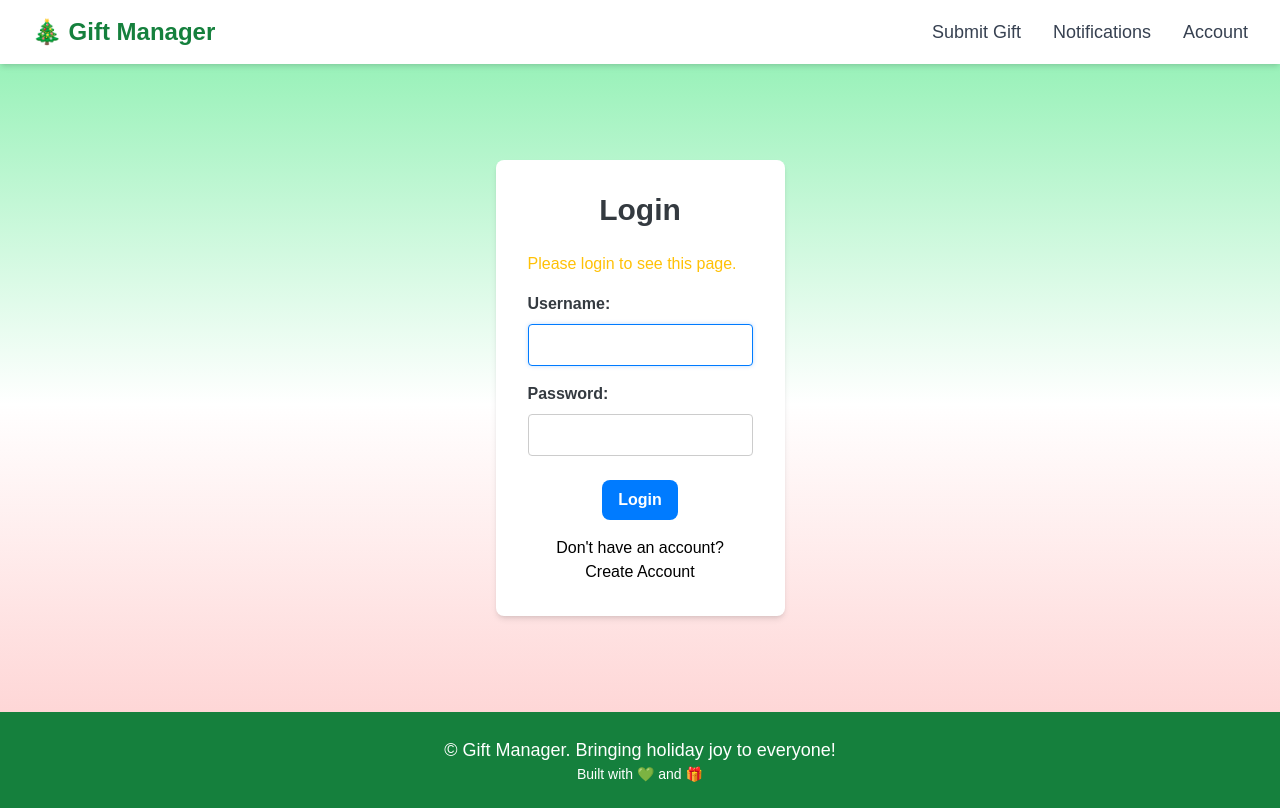
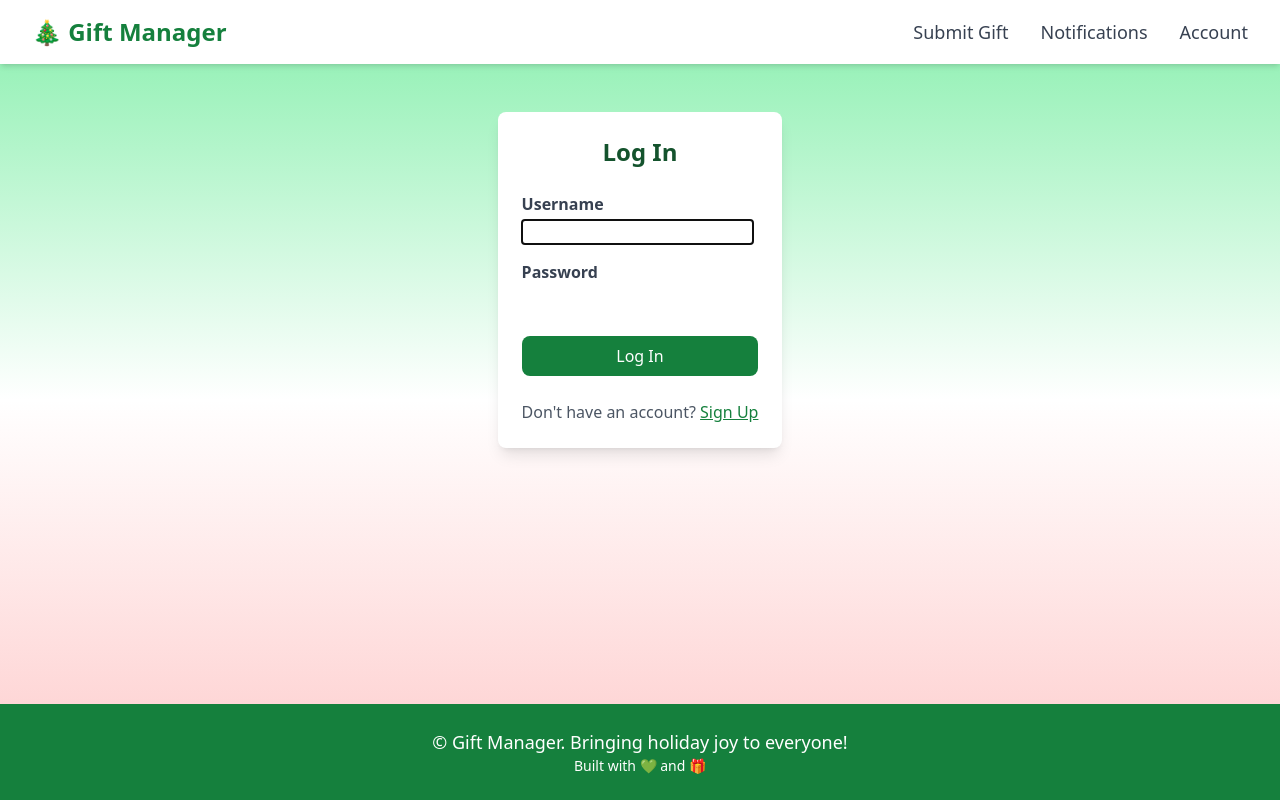
Before and after one commit to Coolman4128/giftmanager, a Django app: page /accounts/login/?next=/family/ in a window 1280 px wide. Run offline with Django 5.2, Linux system fonts and the light colour scheme; some libraries are stand-ins or nearby versions.

Commit message:
Add files via upload

```diff
--- a/templates/registration/login.html
+++ b/templates/registration/login.html
@@ -1,25 +1,17 @@
 {% extends 'base.html' %}
 
-{% block title %}
-  Gift Manager
-{% endblock %}
-
-{% block breadcrumb %}
-{% endblock %}
-
-{% load tz %}
-{% load static %}
+{% block title %}Log In{% endblock %}
 
 {% block content %}
-<main class="container mx-auto py-12 flex justify-center">
-  <div class="bg-light p-8 rounded-lg shadow-md w-full max-w-md">
-    <h1 class="text-dark text-3xl font-bold mb-6 text-center">Login</h1>
+<div class="flex flex-col items-center justify-center">
+  <div class="w-full max-w-md bg-white shadow-lg rounded-lg p-6">
+    <h1 class="text-2xl font-bold text-green-900 text-center mb-6">Log In</h1>
 
-    <!-- Message Area -->
+    <!-- Error Messages -->
     {% if messages %}
       <div class="mb-4">
         {% for message in messages %}
-          <div class="alert alert-{{ message.tags }} text-center">
+          <div class="bg-red-100 text-red-800 px-4 py-2 rounded mb-2">
             {{ message }}
           </div>
         {% endfor %}
@@ -27,136 +19,31 @@
     {% endif %}
 
     {% if form.errors %}
-      <p class="text-danger mb-4">
-        Your username and password didn't match. Please try again.
-      </p>
+      <p class="text-red-600 mb-4">Your username and password didn't match. Please try again.</p>
     {% endif %}
 
-    {% if next %}
-      {% if user.is_authenticated %}
-        <p class="text-warning mb-4">
-          Your account doesn't have access to this page. To proceed, please login with an account that has access.
-        </p>
-      {% else %}
-        <p class="text-warning mb-4">
-          Please login to see this page.
-        </p>
-      {% endif %}
-    {% endif %}
-
+    <!-- Login Form -->
     <form method="post" action="{% url 'login' %}">
       {% csrf_token %}
-
       <div class="mb-4">
-        <label class="text-dark font-bold mb-2 block" for="{{ form.username.id_for_label }}">
-          {{ form.username.label }}:
-        </label>
+        <label for="{{ form.username.id_for_label }}" class="block font-bold text-gray-700 mb-1">{{ form.username.label }}</label>
         {{ form.username }}
       </div>
-
       <div class="mb-6">
-        <label class="text-dark font-bold mb-2 block" for="{{ form.password.id_for_label }}">
-          {{ form.password.label }}:
-        </label>
+        <label for="{{ form.password.id_for_label }}" class="block font-bold text-gray-700 mb-1">{{ form.password.label }}</label>
         {{ form.password }}
       </div>
-
-      <div class="flex justify-center">
-        <button
-          type="submit"
-          class="bg-primary text-white px-4 py-2 rounded-lg hover:bg-secondary transition duration-300 cursor-pointer">
-          Login
-        </button>
-        <input type="hidden" name="next" value="{{ next }}">
-      </div>
+      <button type="submit" class="w-full bg-green-700 text-white px-4 py-2 rounded-lg hover:bg-green-800 transition">
+        Log In
+      </button>
+      <input type="hidden" name="next" value="{{ next }}">
     </form>
 
-    <!-- Create Account Button -->
-    <div class="mt-4 text-center">
-      <p class="text-secondary">Don't have an account?</p>
-      <a href="{% url 'register' %}" class="btn btn-outline-primary mt-2">
-        Create Account
-      </a>
-    </div>
+    <!-- Sign-Up Link -->
+    <p class="text-center text-gray-600 mt-6">
+      Don't have an account?
+      <a href="{% url 'register' %}" class="text-green-700 underline">Sign Up</a>
+    </p>
   </div>
-</main>
-
-<style>
-  /* Updated Colors for Better Readability */
-  body {
-    background-color: #f8f9fa; /* Light gray for improved readability */
-    font-family: sans-serif;
-  }
-
-  .bg-light {
-    background-color: #ffffff; /* White background for content */
-  }
-
-  .text-dark {
-    color: #343a40; /* Dark gray for text */
-  }
-
-  .text-danger {
-    color: #dc3545; /* Red for error messages */
-  }
-
-  .text-warning {
-    color: #ffc107; /* Amber for warnings */
-  }
-
-  .alert {
-    margin-bottom: 1rem;
-    padding: 1rem;
-    border-radius: 5px;
-    font-size: 1rem;
-  }
-
-  .alert-success {
-    background-color: #d4edda;
-    color: #155724;
-  }
-
-  .alert-danger {
-    background-color: #f8d7da;
-    color: #721c24;
-  }
-
-  .alert-warning {
-    background-color: #fff3cd;
-    color: #856404;
-  }
-
-  .bg-primary {
-    background-color: #007bff; /* Accessible blue for buttons */
-  }
-
-  .bg-secondary {
-    background-color: #6c757d; /* Gray for hover effect */
-  }
-
-  .text-white {
-    color: #ffffff; /* White text for contrast */
-  }
-
-  input[type="text"],
-  input[type="password"] {
-    width: 100%;
-    padding: 0.5rem;
-    border: 1px solid #ccc;
-    border-radius: 4px;
-    font-size: 1rem;
-  }
-
-  input[type="text"]:focus,
-  input[type="password"]:focus {
-    border-color: #007bff; /* Blue border on focus for better visibility */
-    outline: none;
-    box-shadow: 0 0 4px rgba(0, 123, 255, 0.25);
-  }
-
-  button {
-    font-size: 1rem;
-    font-weight: bold;
-  }
-</style>
+</div>
 {% endblock %}
```
Also changed, not shown: templates/registration/logged_out.html (+9 -2 lines).
